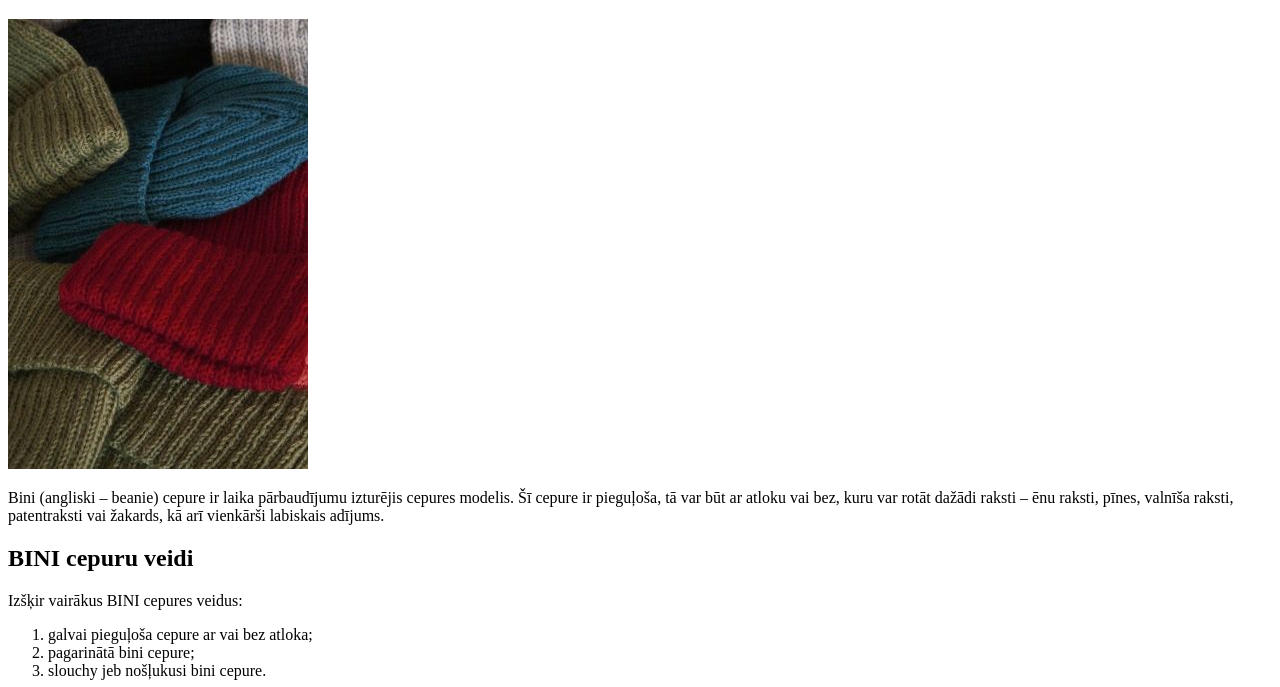
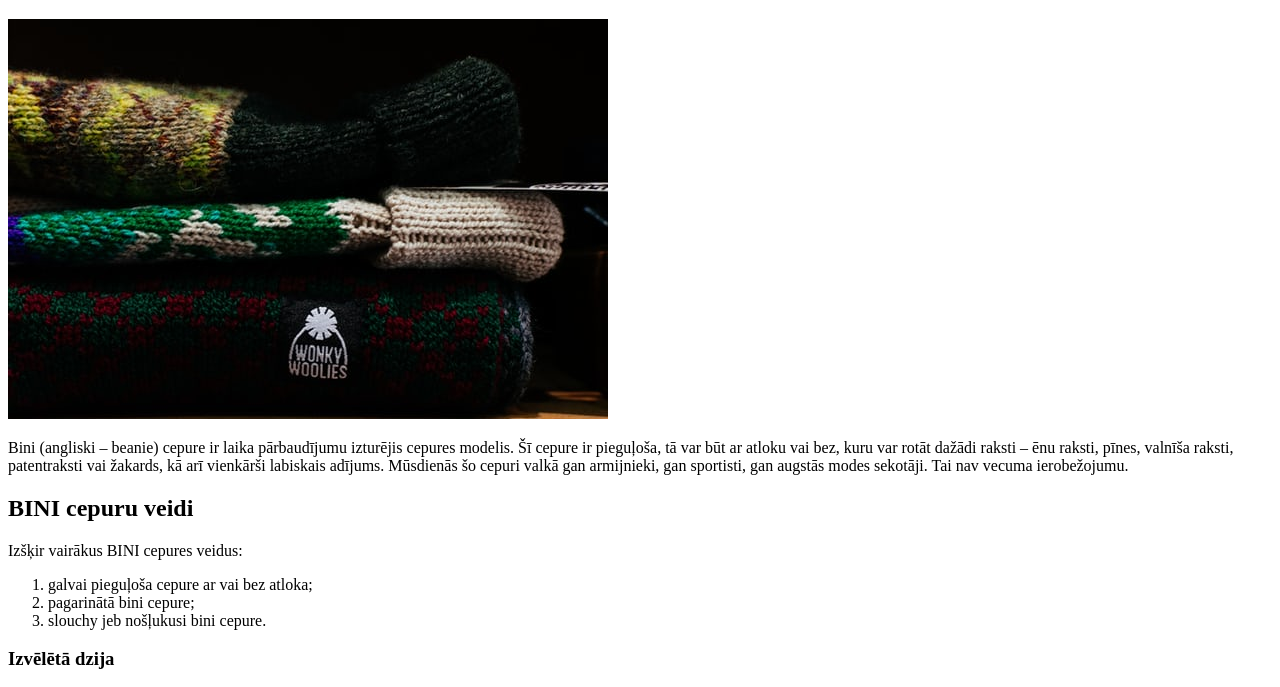
Before and after one commit to danatimbere/HM_1, a plain HTML site: page index.html in a window 1280 px wide. Shown: the part 61-748 px from the top of the page. Drawn offline with Linux system fonts and the light colour scheme.

Commit message:
changed image

```diff
--- a/index.html
+++ b/index.html
@@ -11,11 +11,12 @@
         <h1>
             BINI cepures
         </h1>
-        <img src="img/BINIhats.jpg" alt="BINI hats">
+        <img src="img/3hats.jpg" alt="BINI hats">
         <p>
             Bini (angliski – beanie) cepure ir laika pārbaudījumu izturējis cepures modelis. Šī cepure ir pieguļoša,
             tā var būt ar atloku vai bez, kuru var rotāt dažādi raksti – ēnu raksti, pīnes, valnīša raksti,
             patentraksti vai žakards, kā arī vienkārši labiskais adījums.
+            Mūsdienās šo cepuri valkā gan armijnieki, gan sportisti, gan augstās modes sekotāji. Tai nav vecuma ierobežojumu.
         </p>
         <h2>BINI cepuru veidi</h2>
         <p>Izšķir vairākus BINI cepures veidus:</p>
```
Also changed, not shown: img/3hats.jpg (added).
